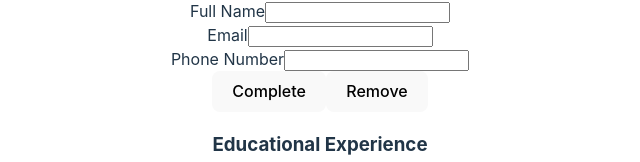
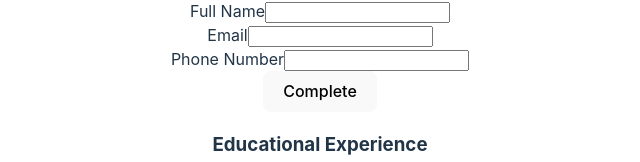
Before and after one commit to BrwnStallion/cv-application, a React (Vite) app: page / in a window 1280 px wide. Shown: the part 205-367 px from the top of the page, without its empty margins (320-960 px from the left). Built offline with nearby package versions, Linux system fonts and the light colour scheme.

Commit message:
bug: remove 'remove' button from general info
Remove shouldn't be there since general info doesn't have changeable
instances

```diff
--- a/src/components/General.jsx
+++ b/src/components/General.jsx
@@ -46,7 +46,6 @@ function GeneralInfo() {
           completeState={isCompleted}
           setState={setIsCompleted}
         />
-        <InstanceButton type="remove" />
       </div>
     </>
   );
```
